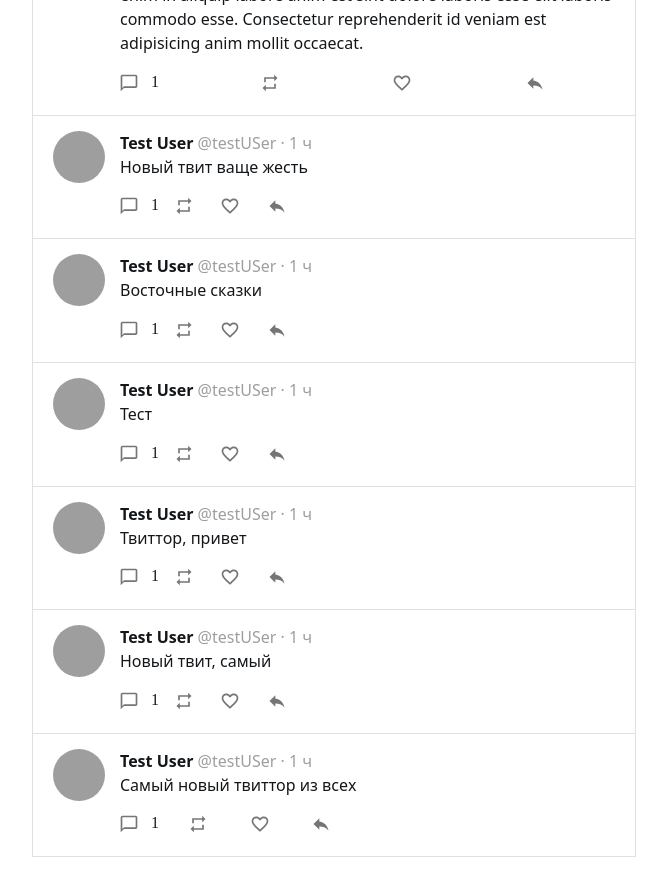
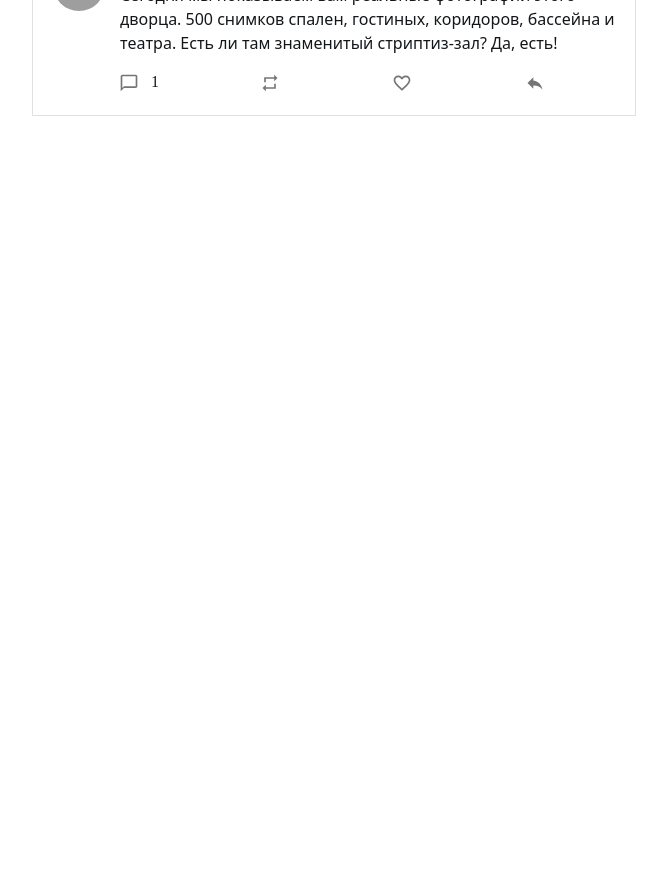
Before and after one commit to Warlockes/twitter-clone, a React app: page /home in a window 1280 px wide. Shown: the part 640-1509 px from the top of the page, without its empty margins (306-973 px from the left). After the commit the page ends 800 px from the top, so only its background shows below. Built offline with nearby package versions, Linux system fonts and the light colour scheme; data requests are answered from the project's data file; grey boxes are pictures that could not be loaded.

Commit message:
Верстка отдельного твитта, сортировка запроса на твиты

```diff
--- a/package.json
+++ b/package.json
@@ -6,6 +6,7 @@
     "@babel/core": "7.12.3",
     "@material-ui/core": "^4.12.3",
     "@material-ui/icons": "^4.11.2",
+    "@material-ui/lab": "^4.0.0-alpha.60",
     "@pmmmwh/react-refresh-webpack-plugin": "0.4.3",
     "@svgr/webpack": "5.5.0",
     "@testing-library/jest-dom": "^5.11.4",
--- a/public/db.json
+++ b/public/db.json
@@ -30,66 +30,6 @@
         "username": "matthews",
         "avatarUrl": "https://source.unsplash.com/random/100x100?5"
       }
-    },
-    {
-      "_id": "k8jb2tdamm9",
-      "text": "Новый твит ваще жесть",
-      "user": {
-        "fullname": "Test User",
-        "username": "testUSer",
-        "avatarUrl": "https://source.unsplash.com/random/100x100?5"
-      },
-      "id": 3
-    },
-    {
-      "_id": "zmdf9l24foj",
-      "text": "Восточные сказки",
-      "user": {
-        "fullname": "Test User",
-        "username": "testUSer",
-        "avatarUrl": "https://source.unsplash.com/random/100x100?5"
-      },
-      "id": 4
-    },
-    {
-      "_id": "rrz3iyjlnz",
-      "text": "Тест",
-      "user": {
-        "fullname": "Test User",
-        "username": "testUSer",
-        "avatarUrl": "https://source.unsplash.com/random/100x100?5"
-      },
-      "id": 435346
-    },
-    {
-      "_id": "d7qn6nfs2ks",
-      "text": "Твиттор, привет",
-      "user": {
-        "fullname": "Test User",
-        "username": "testUSer",
-        "avatarUrl": "https://source.unsplash.com/random/100x100?5"
-      },
-      "id": 435347
-    },
-    {
-      "_id": "8x4i61w7m4",
-      "text": "Новый твит, самый",
-      "user": {
-        "fullname": "Test User",
-        "username": "testUSer",
-        "avatarUrl": "https://source.unsplash.com/random/100x100?5"
-      },
-      "id": 435348
-    },
-    {
-      "_id": "9p0np1vhovc",
-      "text": "Самый новый твиттор из всех",
-      "user": {
-        "fullname": "Test User",
-        "username": "testUSer",
-        "avatarUrl": "https://source.unsplash.com/random/100x100?5"
-      },
-      "id": 435349
     }
   ],
   "currentUser": {
--- a/src/components/AddTweetForm.tsx
+++ b/src/components/AddTweetForm.tsx
@@ -9,10 +9,14 @@ import IconButton from "@material-ui/core/IconButton";
 import TextareaAutosize from "@material-ui/core/TextareaAutosize";
 import ImageOutlinedIcon from "@material-ui/icons/ImageOutlined";
 import EmojiIcon from "@material-ui/icons/SentimentSatisfiedOutlined";
+import Alert from "@material-ui/lab/Alert";
+import { Collapse } from "@material-ui/core";
+import CloseIcon from "@material-ui/icons/Close";
 
 import { useHomeStyles } from "../pages/Home/theme";
 import { fetchAddTweet } from "../store/ducks/tweets/actionCreators";
 import { selectAddFormState } from "../store/ducks/tweets/selectors";
+import { AddFormState } from "../store/ducks/tweets/contracts/state";
 
 interface AddTweetFormProps {
   maxRows?: number;
@@ -20,8 +24,8 @@ interface AddTweetFormProps {
 
 const MAX_LENGTH = 280;
 
-//TODO:
-// 1) Сделать Snackbar для оповещения о состоянии твитта
+// TOFIX:
+// 1) Разобраться с ошибкой в консоли (elevation is not implemented). Проблема где-то в alert
 
 export const AddTweetForm: React.FC<AddTweetFormProps> = ({
   maxRows,
@@ -30,10 +34,15 @@ export const AddTweetForm: React.FC<AddTweetFormProps> = ({
   const classes = useHomeStyles();
   const addFormState = useSelector(selectAddFormState);
   const [text, setText] = React.useState<string>("");
+  const [visibleError, setVisibleError] = React.useState<boolean>(false);
   const textLimitPercent = Math.round((text.length / 280) * 100);
   const textCount = MAX_LENGTH - text.length;
 
-  React.useEffect(() => {}, [addFormState]);
+  React.useEffect(() => {
+    if (addFormState === AddFormState.ERROR) {
+      setVisibleError(true);
+    }
+  }, [addFormState]);
 
   const handleChangeTextArea = (
     e: React.FormEvent<HTMLTextAreaElement>
@@ -49,7 +58,7 @@ export const AddTweetForm: React.FC<AddTweetFormProps> = ({
   };
 
   return (
-    <div>
+    <>
       <div className={classes.addFormBody}>
         <Avatar
           className={classes.tweetAvatar}
@@ -104,14 +113,44 @@ export const AddTweetForm: React.FC<AddTweetFormProps> = ({
           )}
           <Button
             onClick={handleClickAddTweet}
-            disabled={!text || text.length >= MAX_LENGTH}
+            disabled={
+              !text ||
+              text.length >= MAX_LENGTH ||
+              addFormState === AddFormState.LOADING
+            }
             color="primary"
             variant="contained"
           >
             Твитнуть
+            {addFormState === AddFormState.LOADING && (
+              <CircularProgress
+                style={{ marginLeft: 10 }}
+                color="inherit"
+                size={18}
+              />
+            )}
           </Button>
         </div>
       </div>
-    </div>
+      <Collapse in={visibleError}>
+        <Alert
+          severity="error"
+          action={
+            <IconButton
+              aria-label="close"
+              color="inherit"
+              size="small"
+              onClick={() => {
+                setVisibleError(false);
+              }}
+            >
+              <CloseIcon fontSize="inherit" />
+            </IconButton>
+          }
+        >
+          Ошибка при добавлении твита!
+        </Alert>
+      </Collapse>
+    </>
   );
 };
--- a/src/components/Tweet.tsx
+++ b/src/components/Tweet.tsx
@@ -45,7 +45,11 @@ export const Tweet: React.FC<TweetProps> = ({
             <span className={classes.tweetUserName}>·</span>&nbsp;
             <span className={classes.tweetUserName}>1 ч</span>
           </Typography>
-          <Typography variant="body1" gutterBottom>
+          <Typography
+            className={classes.tweetText}
+            variant="body1"
+            gutterBottom
+          >
             {text}
           </Typography>
           <div className={classes.tweetFooter}>
--- a/src/pages/Home/components/FullTweet.tsx
+++ /dev/null
@@ -1,47 +0,0 @@
-import React from "react";
-import { useDispatch, useSelector } from "react-redux";
-import { CircularProgress } from "@material-ui/core";
-import { useParams } from "react-router-dom";
-
-import { Tweet } from "../../../components/Tweet";
-import {
-  fetchTweetData,
-  setTweetData,
-} from "../../../store/ducks/tweet/actionCreators";
-import {
-  selectIsTweetLoading,
-  selectTweetData,
-} from "../../../store/ducks/tweet/selectors";
-import { useHomeStyles } from "../theme";
-
-export const FullTweet: React.FC = (): React.ReactElement | null => {
-  const dispatch = useDispatch();
-  const classes = useHomeStyles();
-  const tweetData = useSelector(selectTweetData);
-  const isLoadingData = useSelector(selectIsTweetLoading);
-  const params: { id?: string } = useParams();
-  const { id } = params;
-
-  React.useEffect(() => {
-    if (id) {
-      dispatch(fetchTweetData(id));
-    }
-    return () => {
-      dispatch(setTweetData(undefined));
-    };
-  }, [dispatch, id]);
-
-  if (isLoadingData) {
-    return (
-      <div className={classes.tweetLoader}>
-        <CircularProgress />
-      </div>
-    );
-  }
-
-  if (tweetData) {
-    return <Tweet {...tweetData} />;
-  }
-
-  return null;
-};
--- /dev/null
+++ b/src/pages/Home/components/FullTweet/FullTweet.ts
@@ -0,0 +1,19 @@
+import { makeStyles, Theme } from "@material-ui/core";
+
+export const useFullTweetStyles = makeStyles((theme: Theme) => ({
+  tweetLoader: {
+    textAlign: "center",
+    padding: "70px 0 0 0",
+  },
+  textWrapper: {
+    paddingTop: 0,
+    borderBottom: "1px solid rgba(0, 0, 0, 0.12)",
+  },
+  actionButtonRow: {
+    borderBottom: "1px solid rgba(0, 0, 0, 0.12)",
+    justifyContent: "space-around",
+  },
+  tweetText: {
+    wordBreak: "break-word",
+  },
+}));
--- /dev/null
+++ b/src/pages/Home/components/FullTweet/index.tsx
@@ -0,0 +1,90 @@
+import React from "react";
+import { useDispatch, useSelector } from "react-redux";
+import {
+  Avatar,
+  Card,
+  CardActions,
+  CardContent,
+  CardHeader,
+  CircularProgress,
+  IconButton,
+  Typography,
+} from "@material-ui/core";
+import { useParams } from "react-router-dom";
+
+import CommentIcon from "@material-ui/icons/ChatBubbleOutlineOutlined";
+import RepostIcon from "@material-ui/icons/RepeatOutlined";
+import LikeIcon from "@material-ui/icons/FavoriteBorderOutlined";
+import ShareIcon from "@material-ui/icons/ReplyOutlined";
+
+import {
+  fetchTweetData,
+  setTweetData,
+} from "../../../../store/ducks/tweet/actionCreators";
+import {
+  selectIsTweetLoading,
+  selectTweetData,
+} from "../../../../store/ducks/tweet/selectors";
+import { useFullTweetStyles } from "./FullTweet";
+
+export const FullTweet: React.FC = (): React.ReactElement | null => {
+  const dispatch = useDispatch();
+  const classes = useFullTweetStyles();
+  const tweetData = useSelector(selectTweetData);
+  const isLoadingData = useSelector(selectIsTweetLoading);
+  const params: { id?: string } = useParams();
+  const { id } = params;
+
+  React.useEffect(() => {
+    if (id) {
+      dispatch(fetchTweetData(id));
+    }
+    return () => {
+      dispatch(setTweetData(undefined));
+    };
+  }, [dispatch, id]);
+
+  if (isLoadingData) {
+    return (
+      <div className={classes.tweetLoader}>
+        <CircularProgress />
+      </div>
+    );
+  }
+
+  if (tweetData) {
+    const { text, user } = tweetData;
+    const { fullname, username, avatarUrl } = user;
+
+    return (
+      <Card>
+        <CardHeader
+          avatar={<Avatar aria-label="recipe" src={avatarUrl}></Avatar>}
+          title={<b>{fullname}</b>}
+          subheader={`@${username}`}
+        />
+        <CardContent className={classes.textWrapper}>
+          <Typography className={classes.tweetText} variant="h5">
+            {text}
+          </Typography>
+        </CardContent>
+        <CardActions className={classes.actionButtonRow}>
+          <IconButton aria-label="">
+            <CommentIcon />
+          </IconButton>
+          <IconButton aria-label="share">
+            <RepostIcon />
+          </IconButton>
+          <IconButton aria-label="">
+            <LikeIcon />
+          </IconButton>
+          <IconButton aria-label="share">
+            <ShareIcon />
+          </IconButton>
+        </CardActions>
+      </Card>
+    );
+  }
+
+  return null;
+};
--- a/src/pages/Home/theme.tsx
+++ b/src/pages/Home/theme.tsx
@@ -101,6 +101,9 @@ export const useHomeStyles = makeStyles((theme: Theme) => ({
     height: theme.spacing(6.5),
     marginRight: 15,
   },
+  tweetText: {
+    wordBreak: "break-word",
+  },
   tweetFooter: {
     display: "flex",
     position: "relative",
@@ -110,10 +113,6 @@ export const useHomeStyles = makeStyles((theme: Theme) => ({
   },
   tweetUserName: {
     color: grey[500],
-  },
-  tweetLoader: {
-    textAlign: "center",
-    padding: "70px 0 0 0",
   },
   rightSide: {
     paddingTop: 20,
--- a/src/services/api/tweetsApi.ts
+++ b/src/services/api/tweetsApi.ts
@@ -3,7 +3,7 @@ import { Tweet, TweetsState } from "../../store/ducks/tweets/contracts/state";
 
 export const TweetsApi = {
   async fetchTweets(): Promise<TweetsState["items"]> {
-    const { data } = await axios.get("/tweets");
+    const { data } = await axios.get("/tweets?_sort=id&_order=desc");
     return data;
   },
   async fetchTweet(tweetId: string): Promise<Tweet[]> {
--- a/src/store/ducks/tweets/reducer.ts
+++ b/src/store/ducks/tweets/reducer.ts
@@ -25,8 +25,12 @@ export const tweetsReducer = produce(
         draft.loadingState = action.payload;
         break;
 
+      case TweetsActionType.SET_ADD_FORM_STATE:
+        draft.addFormState = action.payload;
+        break;
+
       case TweetsActionType.ADD_TWEET:
-        draft.items.push(action.payload);
+        draft.items.unshift(action.payload);
         draft.addFormState = AddFormState.ADDED;
         break;
 
```
Also changed, not shown: 1 other file (tests, documents, lock files or other folders).
